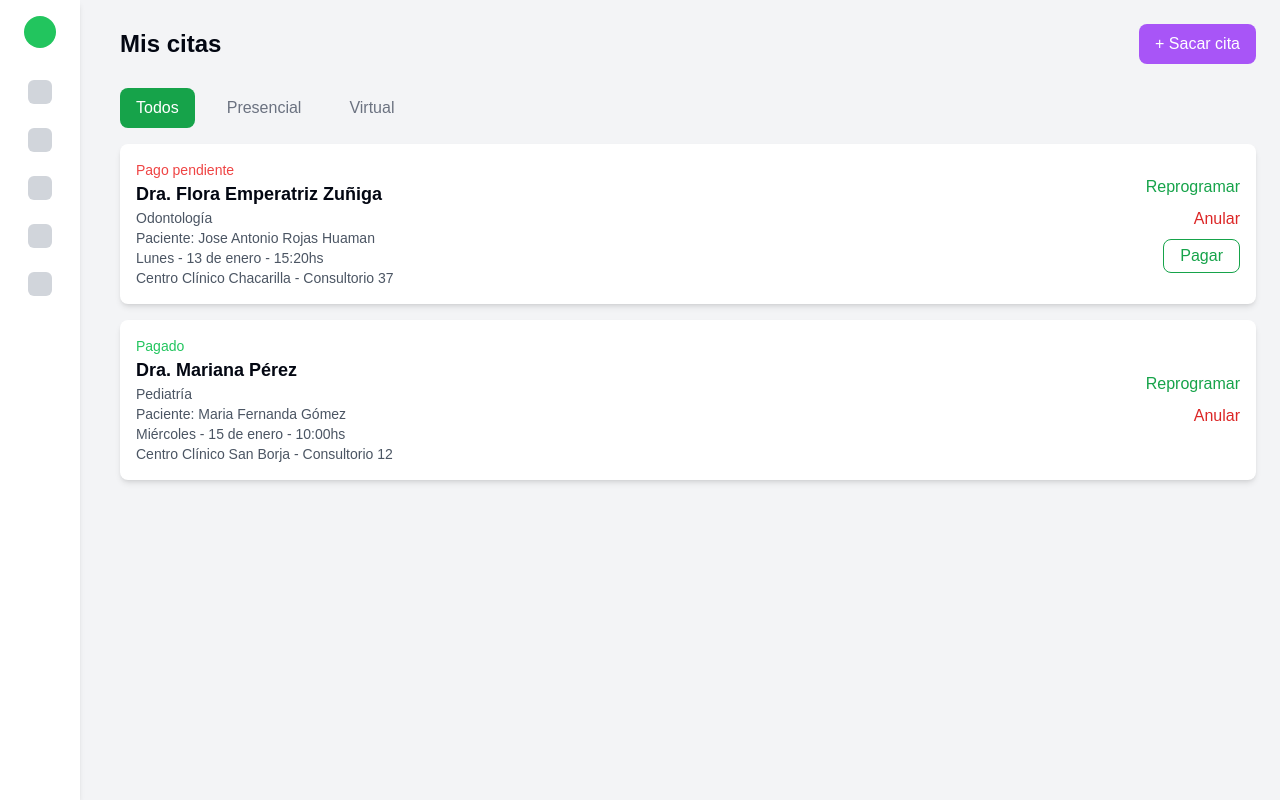
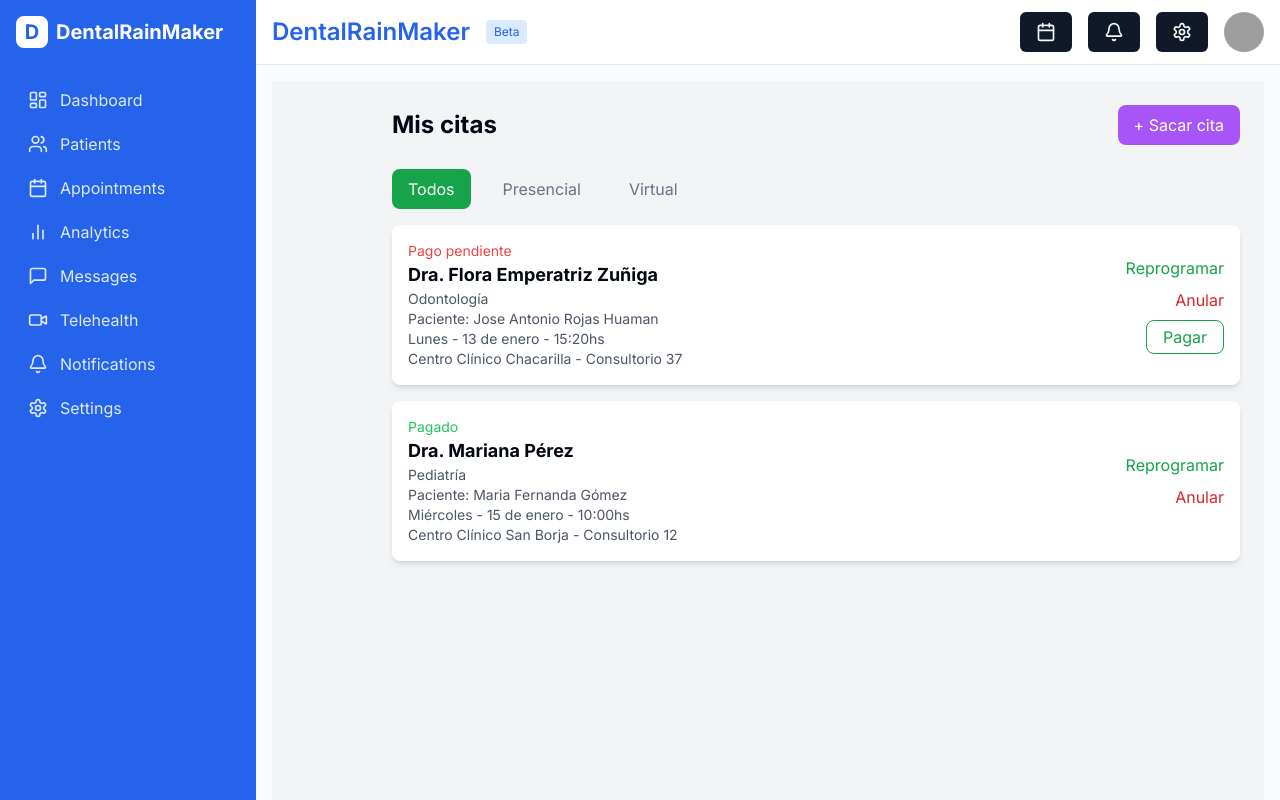
Before and after one commit to jorge210488/DentalRainMaker, a Next.js app in the folder frontend/: page /dashboard/patient/appointments in a window 1280 px wide. Built offline with nearby package versions, Linux system fonts and the light colour scheme; grey boxes are pictures that could not be loaded.

Commit message:
vistas appointments

```diff
--- /dev/null
+++ b/frontend/src/app/dashboard/admin/appointments/page.tsx
@@ -0,0 +1,14 @@
+import { AppointmentsList } from '@/components/userDashboard/appointments-list'
+import React from 'react'
+
+const Features: React.FC = () => {
+  return (
+    <>
+      <main className='min-h-screen bg-gray-50'>
+        <AppointmentsList />
+      </main>
+    </>
+  )
+}
+
+export default Features
--- /dev/null
+++ b/frontend/src/app/dashboard/admin/layout.tsx
@@ -0,0 +1,31 @@
+import type { Metadata } from 'next'
+import { Inter } from 'next/font/google'
+import Sidebar from '@/components/userDashboard/sidebar'
+import Header from '@/components/userDashboard/header'
+
+const inter = Inter({ subsets: ['latin'] })
+
+export const metadata: Metadata = {
+  title: 'DentalRainMaker',
+  description: 'Dental Practice Management Dashboard',
+}
+
+export default function RootLayout({
+  children,
+}: {
+  children: React.ReactNode
+}) {
+  return (
+    <html lang='en'>
+      <body className={inter.className}>
+        <div className='flex h-screen bg-gray-50'>
+          <Sidebar />
+          <div className='flex flex-1 flex-col overflow-hidden'>
+            <Header />
+            <main className='flex-1 overflow-y-auto p-4'>{children}</main>
+          </div>
+        </div>
+      </body>
+    </html>
+  )
+}
--- a/frontend/src/app/dashboard/patient/appointments/page.tsx
+++ b/frontend/src/app/dashboard/patient/appointments/page.tsx
@@ -52,18 +52,6 @@
 
   return (
     <div className='min-h-screen bg-gray-100 p-6'>
-      {/* Sidebar */}
-      <aside className='fixed left-0 top-0 flex h-full w-20 flex-col items-center bg-white py-4 shadow-md'>
-        <div className='mb-8 h-8 w-8 rounded-full bg-green-500' />
-        <div className='flex flex-col gap-6'>
-          <div className='h-6 w-6 rounded-md bg-gray-300' />
-          <div className='h-6 w-6 rounded-md bg-gray-300' />
-          <div className='h-6 w-6 rounded-md bg-gray-300' />
-          <div className='h-6 w-6 rounded-md bg-gray-300' />
-          <div className='h-6 w-6 rounded-md bg-gray-300' />
-        </div>
-      </aside>
-
       {/* Main content */}
       <main className='ml-24'>
         {/* Header */}
--- /dev/null
+++ b/frontend/src/app/dashboard/patient/appointments2/page.tsx
@@ -0,0 +1,14 @@
+import { AppointmentsList } from '@/components/userDashboard/appointments-list'
+import React from 'react'
+
+const Features: React.FC = () => {
+  return (
+    <>
+      <main className='min-h-screen bg-gray-50'>
+        <AppointmentsList />
+      </main>
+    </>
+  )
+}
+
+export default Features
--- /dev/null
+++ b/frontend/src/app/dashboard/patient/layout.tsx
@@ -0,0 +1,31 @@
+import type { Metadata } from 'next'
+import { Inter } from 'next/font/google'
+import Sidebar from '@/components/userDashboard/sidebar'
+import Header from '@/components/userDashboard/header'
+
+const inter = Inter({ subsets: ['latin'] })
+
+export const metadata: Metadata = {
+  title: 'DentalRainMaker',
+  description: 'Dental Practice Management Dashboard',
+}
+
+export default function RootLayout({
+  children,
+}: {
+  children: React.ReactNode
+}) {
+  return (
+    <html lang='en'>
+      <body className={inter.className}>
+        <div className='flex h-screen bg-gray-50'>
+          <Sidebar />
+          <div className='flex flex-1 flex-col overflow-hidden'>
+            <Header />
+            <main className='flex-1 overflow-y-auto p-4'>{children}</main>
+          </div>
+        </div>
+      </body>
+    </html>
+  )
+}
```
